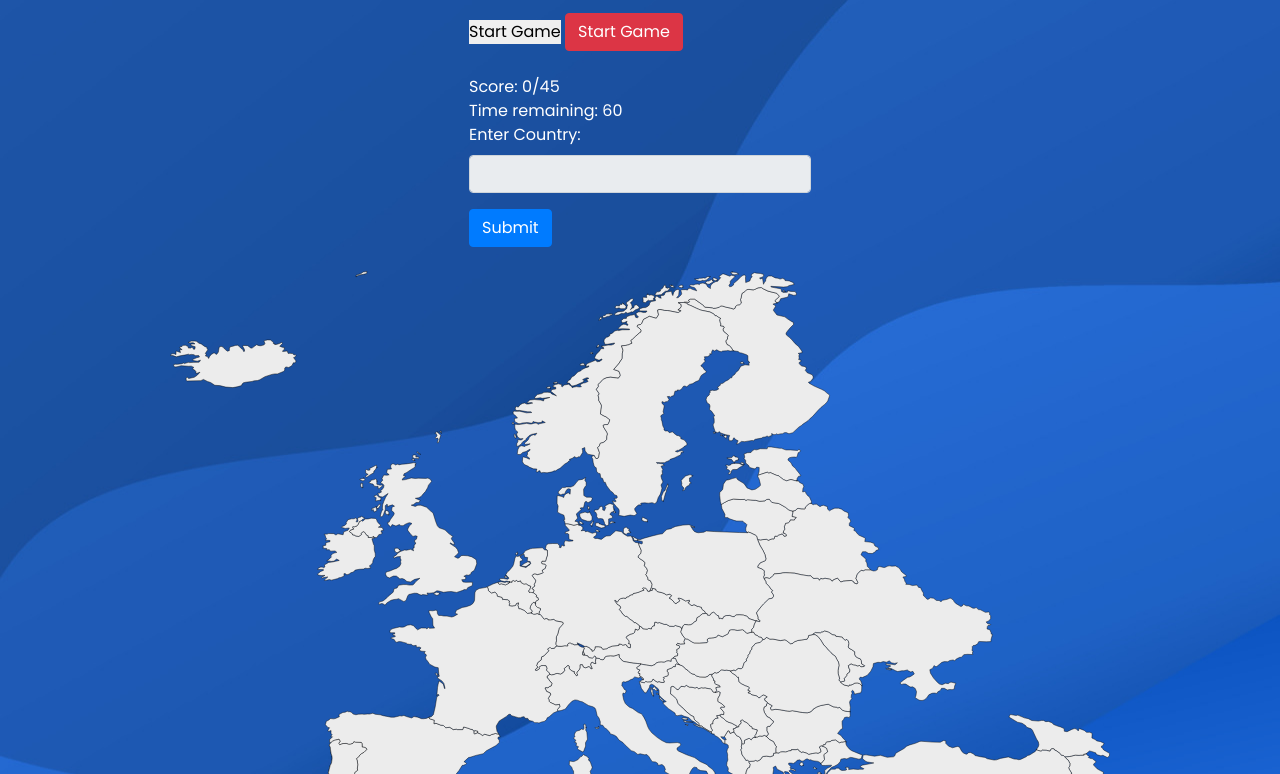
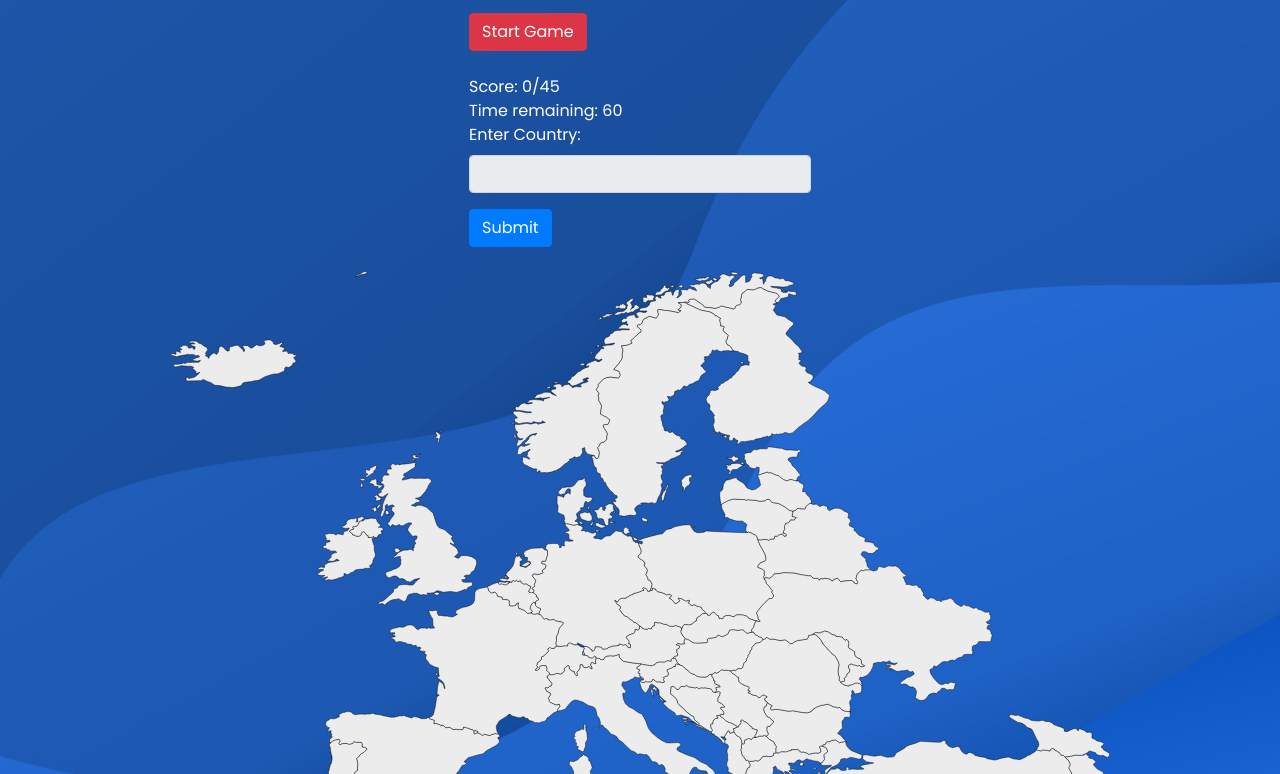
Before and after one commit to Perspicacity11/LaFosseAlphaProject, a website: page client/country.html in a window 1280 px wide. Shown: the part 121-895 px from the top of the page. Drawn offline with nearby package versions, Linux system fonts and the light colour scheme; a web font is replaced by a local one.

Commit message:
removed the redundant button

```diff
--- a/client/country.html
+++ b/client/country.html
@@ -36,7 +36,6 @@
                 <div class="country-title">
                     <h3>Continent: Europe</h3>
                     <p>Can you name the countries in Europe</p>
-                    <button id="start-game">Start Game</button>
                     <button type="submit" id="start-game" class="btn btn-danger">Start Game</button>
                   <br><br>
                 </div>
```
